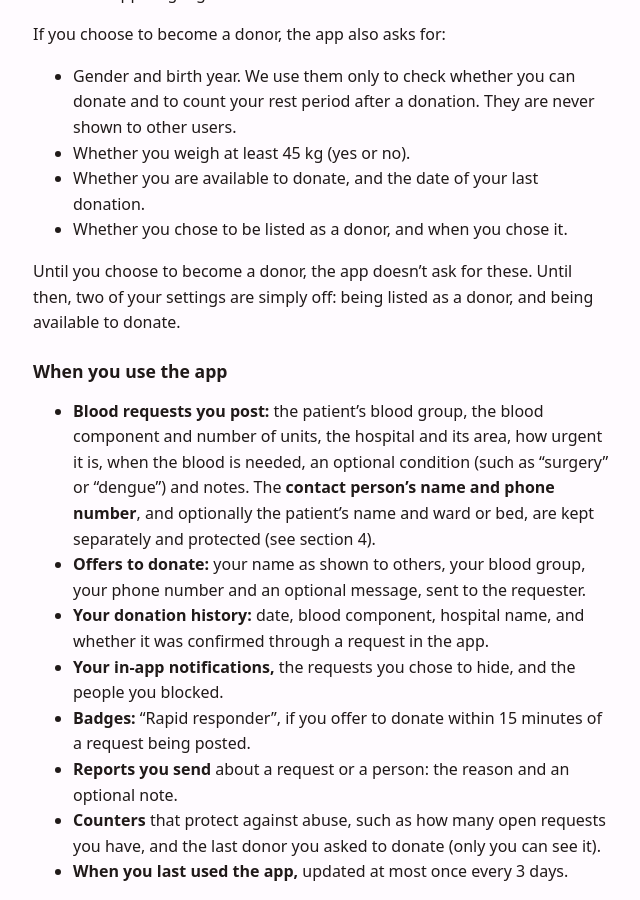
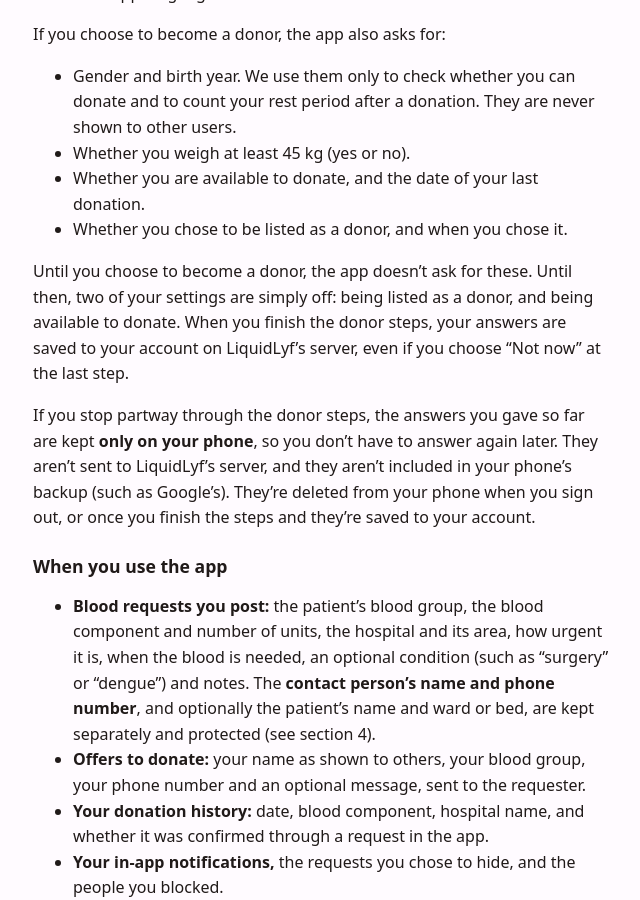
Before and after one commit to liquidlyf/liquidlyf.github.io, a Jekyll site: the page built from privacy.md, in a window 1280 px wide and 900 px high, scrolled down 1713 px. Shown: the whole window, without its empty margins (319-959 px from the left). Built offline with Jekyll 4.4.1, drawn with Linux system fonts in a browser that asks for light colours; some of the changed text lies outside the part shown.

Commit message:
Privacy: donor answers (saved on LiquidLyf's server once the donor steps are finished, even with "Not now"; kept only on the phone if stopped partway) and the reminders to become a donor (a purposes row, how to stop them), EN + BN; the Bangla reviewed (C26). Effective date 20 November 2026 for Privacy and Terms, the day this build goes live; built from app repo 69d44ac
Signed-off-by: AZMINUR RAHMAN <97751681+azminur2856@users.noreply.github.com>

```diff
--- a/privacy.md
+++ b/privacy.md
@@ -60,7 +60,14 @@ If you choose to become a donor, the app also asks for:
 - Whether you chose to be listed as a donor, and when you chose it.
 
 Until you choose to become a donor, the app doesn't ask for these. Until then, two of your settings are
-simply off: being listed as a donor, and being available to donate.
+simply off: being listed as a donor, and being available to donate. When you finish the donor steps,
+your answers are saved to your account on LiquidLyf's server, even if you choose "Not now" at the last
+step.
+
+If you stop partway through the donor steps, the answers you gave so far are kept **only on your
+phone**, so you don't have to answer again later. They aren't sent to LiquidLyf's server, and they
+aren't included in your phone's backup (such as Google's). They're deleted from your phone when you
+sign out, or once you finish the steps and they're saved to your account.
 
 ### When you use the app
 - **Blood requests you post:** the patient's blood group, the blood component and number of units,
@@ -106,6 +113,7 @@ ask for your national ID (NID).
 <tr><td>Finding donors for a blood request, and alerting them</td><td>Blood group, area, availability, rest period, the request</td></tr>
 <tr><td>Letting a donor and a requester call each other</td><td>Phone numbers, only after a donor offers</td></tr>
 <tr><td>Counting your rest period and reminding you when you can donate again</td><td>Gender, birth year, last donation date</td></tr>
+<tr><td>If you aren’t listed as a donor, the app reminds you a few times, in a notification, that you can become a donor if you want</td><td>Whether you’re listed as a donor, the donor-step answers kept on your phone, and whether you have an open request (only this is checked in your account). The app makes these reminders on your phone, sends no new information to the server, and no separate information about the reminders is kept</td></tr>
 <tr><td>Running your account and showing the app in your language</td><td>Email, sign-in method, language</td></tr>
 <tr><td>Keeping people safe: stopping scams, fake requests and harassment</td><td>Reports, blocks, counters, App Check, flagged words such as payment requests</td></tr>
 <tr><td>Fixing crashes</td><td>Crash reports</td></tr>
@@ -192,6 +200,10 @@ serious harm.
   stop getting request alerts.
 - **Pause alerts:** turn off "Ready to donate" on the Home screen or in Settings, or turn off
   notifications in Android settings.
+- **Stop the reminders to become a donor:** tap "Don't remind me" on any reminder, or open Profile → ⚙
+  Settings → Notifications and turn off "Reminders to become a donor". Once you finish the donor steps,
+  they don't come any more. There are at most 7 in all, within about 4 months of creating your account,
+  and then they stop.
 - **Withdraw an offer** at any time before you donate. You then no longer see the request's contact
   details. The requester can still see the number you
   shared with that offer until it is deleted, 90 days after the request closes (section 6), and may
```
Also changed, not shown: other parts of privacy.md (+1 -1 lines), bn/privacy.md (+12 -2 lines), bn/terms.md (+1 -1 lines), terms.md (+1 -1 lines).
